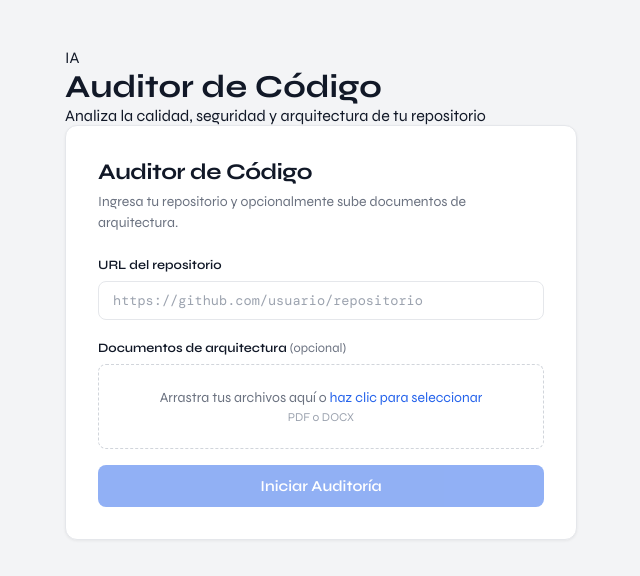
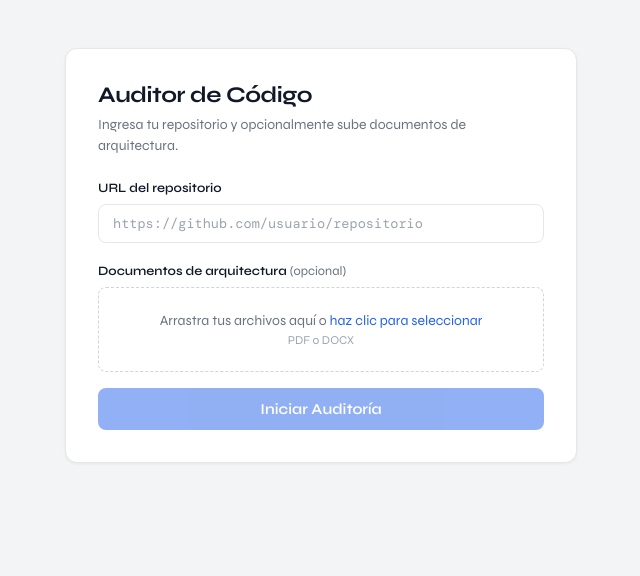
Before and after one commit to kic0o/Code-Auditor, a React (Vite) app in the folder frontend/: page / in a window 1280 px wide. Shown: the top 576 px of the page, without its empty margins (319-959 px from the left). Built offline with nearby package versions, Linux system fonts and the light colour scheme.

Commit message:
Cambio de Interfaz

```diff
--- a/frontend/src/App.jsx
+++ b/frontend/src/App.jsx
@@ -1,5 +1,4 @@
 // Archivo: frontend/src/App.jsx
-// Actualizado en Sprint 2: agrega llamada al endpoint /files y muestra FileList
 
 import { useState } from "react";
 import RepoInput from "./components/RepoInput";
@@ -49,14 +48,6 @@ function App() {
 
   return (
     <div className="app">
-      <header className="app-header">
-        <div className="header-badge">IA</div>
-        <h1 className="app-title">Auditor de Código</h1>
-        <p className="app-subtitle">
-          Analiza la calidad, seguridad y arquitectura de tu repositorio
-        </p>
-      </header>
-
       <main className="app-main">
         <RepoInput onAnalyze={handleAnalyze} loading={loading} />
         {error && <div className="error-banner">⚠ {error}</div>}
```
